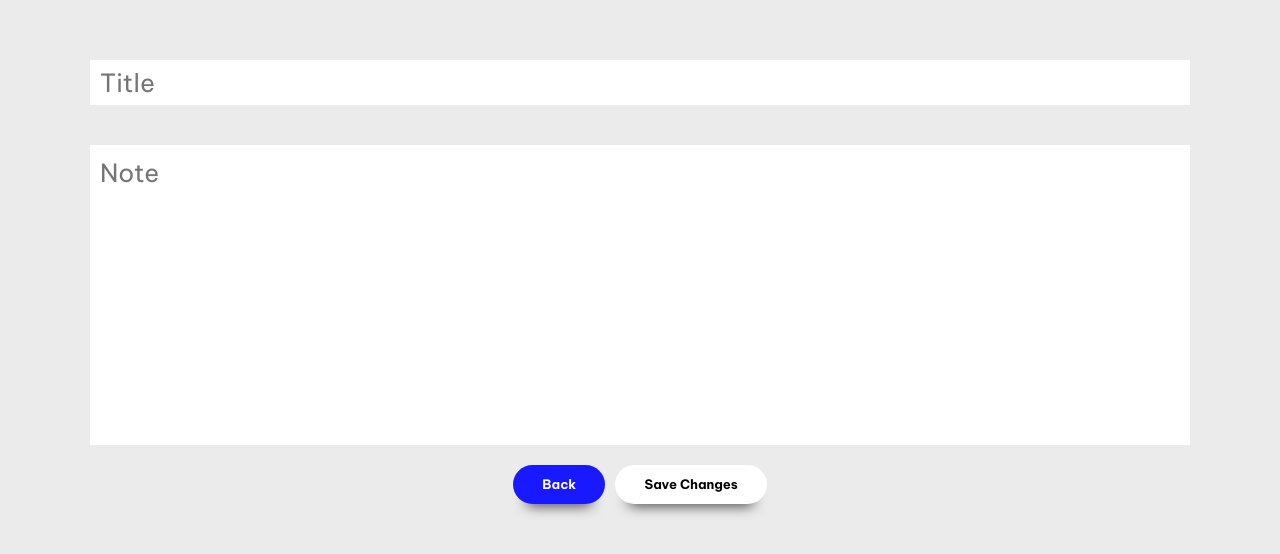
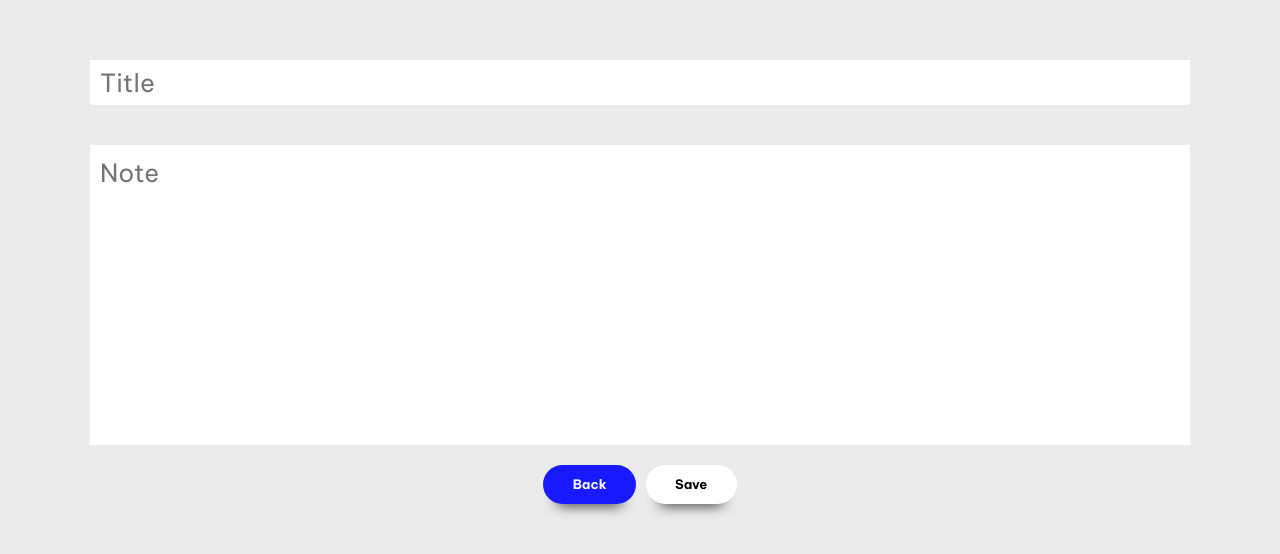
Before and after one commit to Ebrahim-Mohd/note-app, a React (Create React App) app: page /create in a window 1280 px wide. Shown: the top 554 px of the page. Built offline with nearby package versions, Linux system fonts and the light colour scheme.

Commit message:
Update Create.js

```diff
--- a/src/components/Create.js
+++ b/src/components/Create.js
@@ -43,7 +43,7 @@ const Create = ({ collect, setCollect }) => {
                     {error && <p className='error'>{error}</p>}
                     <div className='back-save-btns'>
                             <Link to="/" className='link'><button className='back-btn'>Back</button></Link>
-                            <button className='save-button' onClick={handleClick}>Save Changes</button>
+                            <button className='save-button' onClick={handleClick}>Save</button>
                     </div>
                 </div>
             </div>
```
